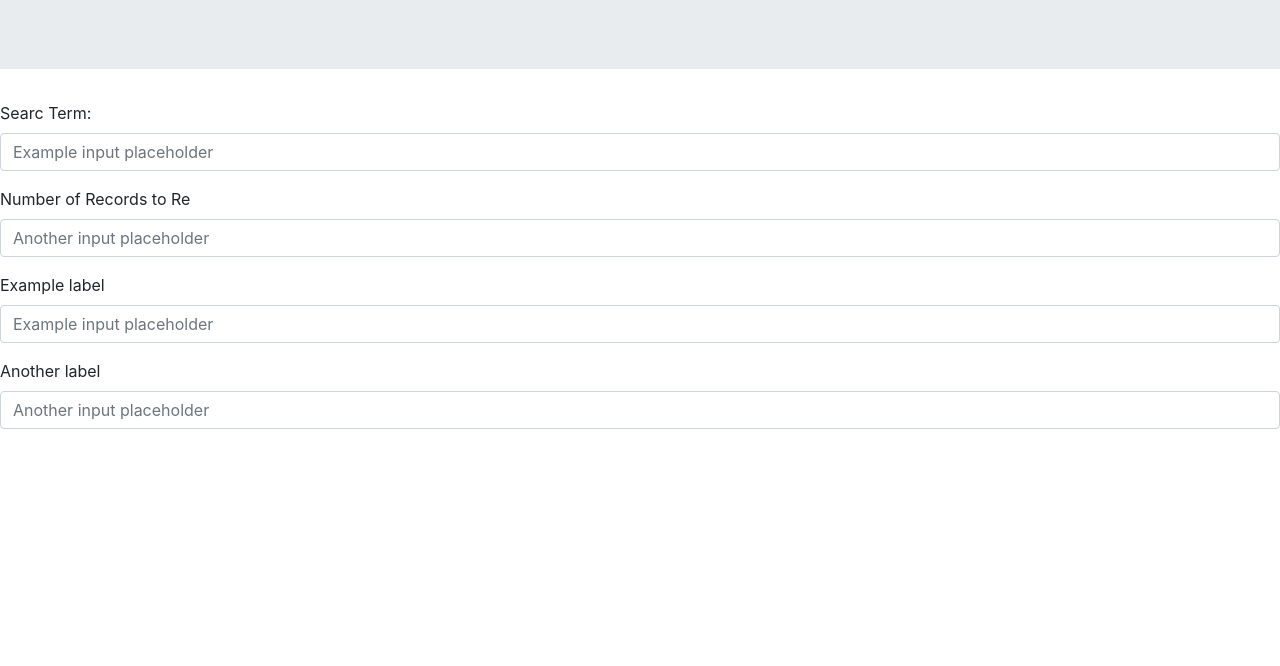
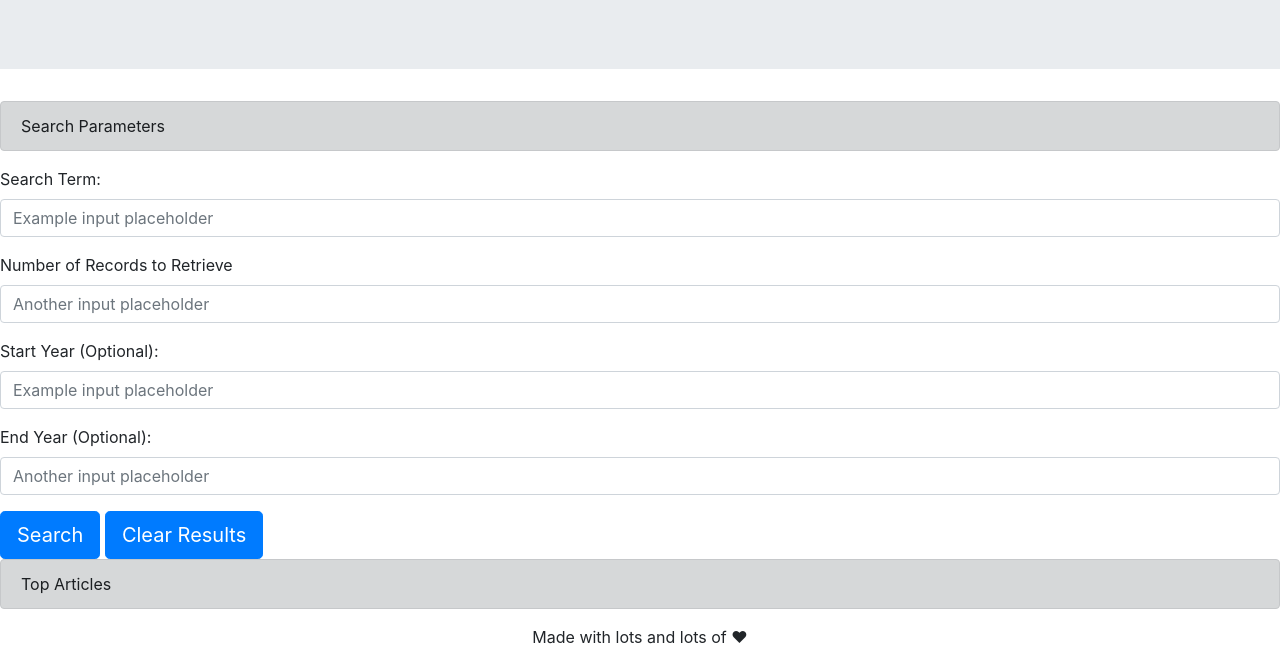
Before and after one commit to diminako/nyt_article_search, a plain HTML site: page index.html in a window 1280 px wide. Shown: the part 134-800 px from the top of the page. Drawn offline with nearby package versions, Linux system fonts and the light colour scheme.

Commit message:
updating html

```diff
--- a/index.html
+++ b/index.html
@@ -19,23 +19,40 @@
         </div>
     </div>
     <form>
-        <div class="container main-options"></div>
-        <div class="form-group">
-            <label for="formGroupExampleInput">Searc Term:</label>
-            <input type="text" class="form-control" id="formGroupExampleInput" placeholder="Example input placeholder">
+        <div class=" main-options">
+            <div class="alert alert-dark" role="alert">
+                Search Parameters
               </div>
             <div class="form-group">
-            <label for="formGroupExampleInput2">Number of Records to Re</label>
-            <input type="text" class="form-control" id="formGroupExampleInput2" placeholder="Another input placeholder">
+                <label for="formGroupExampleInput">Search Term:</label>
+                <input type="text" class="form-control" id="formGroupExampleInput"
+                    placeholder="Example input placeholder">
             </div>
             <div class="form-group">
-            <label for="formGroupExampleInput">Example label</label>
-            <input type="text" class="form-control" id="formGroupExampleInput" placeholder="Example input placeholder">
+                <label for="formGroupExampleInput2">Number of Records to Retrieve</label>
+                <input type="text" class="form-control" id="formGroupExampleInput2"
+                    placeholder="Another input placeholder">
             </div>
             <div class="form-group">
-            <label for="formGroupExampleInput2">Another label</label>
-            <input type="text" class="form-control" id="formGroupExampleInput2" placeholder="Another input placeholder">
+                <label for="formGroupExampleInput">Start Year (Optional):</label>
+                <input type="text" class="form-control" id="formGroupExampleInput"
+                    placeholder="Example input placeholder">
             </div>
+            <div class="form-group">
+                <label for="formGroupExampleInput2">End Year (Optional):</label>
+                <input type="text" class="form-control" id="formGroupExampleInput2"
+                    placeholder="Another input placeholder">
+            </div>
+            <button id="search" type="button" class="btn btn-primary btn-lg">Search</button>
+            <button id="clear" type="button" class="btn btn-primary btn-lg">Clear Results</button>
+        </div>
+    </form>
+    <form>
+        <div class=" main-options">
+            <div class="alert alert-dark" role="alert">
+                Top Articles
+              </div>
+
         </div>
     </form>
 
@@ -45,6 +62,11 @@
 
 
 
+<footer>
+    <p class="text-center">
+        Made with lots and lots of &hearts;
+    </p>
+</footer>
     <script src="https://code.jquery.com/jquery-3.5.1.min.js"
         integrity="sha256-9/aliU8dGd2tb6OSsuzixeV4y/faTqgFtohetphbbj0=" crossorigin="anonymous"></script>
     <script src="https://cdn.jsdelivr.net/npm/bootstrap@4.5.3/dist/js/bootstrap.bundle.min.js"
```
Lines whose indentation alone changed are shown as unchanged.
